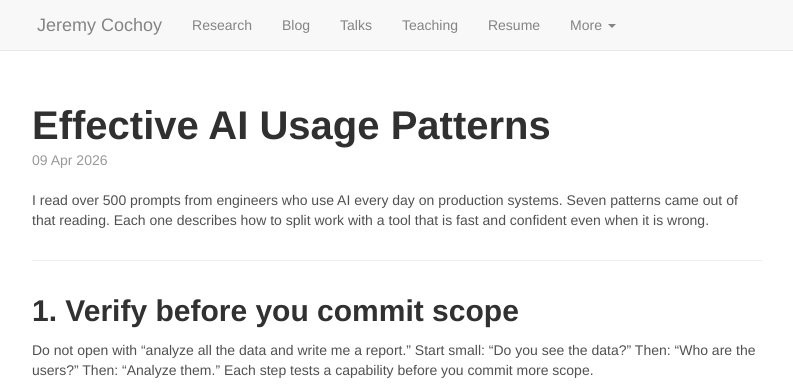
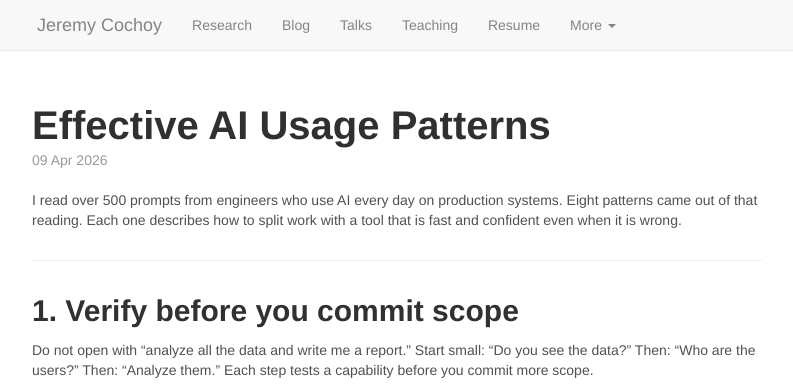
Before and after one commit to jeremycochoy/jeremycochoy.github.io, a Jekyll site: the page built from _posts/effective-ai-usage-patterns/2026-04-09-effective-ai-usage-patterns.md, in a window 1280 px wide and 900 px high. Shown: the top 384 px of the window, without its empty margins (243-1036 px from the left). Built offline with Jekyll 4.4.1, drawn with Linux system fonts in a browser that asks for light colours; nearby versions of some CDN libraries; formulas are drawn with MathJax 3; comment, search, counter and statistics services are not loaded; some of the changed text lies outside the part shown.

Commit message:
Restore section 8 as its own pattern
Sections 7 and 8 cover different concepts, so merging them was wrong.

Section 7 is about authority: who makes the decision. Section 8 is
about validity: whether the reasoning holds. Neither implies the
other, and their examples show different failure modes. Section 7
catches an implausible number. Section 8 catches a conclusion drawn
from N=1, an over-specified conclusion, a bug hidden behind NaN, and
a parameter changed without notice.

Eight patterns again. All other copyedits stand.

Co-Authored-By: Claude Opus 5 <noreply@anthropic.com>
Claude-Session: https://claude.ai/code/session_01HfHHeZtq13CPk71Vx8P2cx

```diff
--- a/_posts/effective-ai-usage-patterns/2026-04-09-effective-ai-usage-patterns.md
+++ b/_posts/effective-ai-usage-patterns/2026-04-09-effective-ai-usage-patterns.md
@@ -1,11 +1,11 @@
 ---
 layout: post
 title: "Effective AI Usage Patterns"
-description: "Seven patterns for working with AI, drawn from over 500 real engineering prompts."
+description: "Eight patterns for working with AI, drawn from over 500 real engineering prompts."
 author: Jeremy Cochoy
 ---
 
-I read over 500 prompts from engineers who use AI every day on production systems. Seven patterns came out of that reading. Each one describes how to split work with a tool that is fast and confident even when it is wrong.
+I read over 500 prompts from engineers who use AI every day on production systems. Eight patterns came out of that reading. Each one describes how to split work with a tool that is fast and confident even when it is wrong.
 
 ---
 
```
Also changed, not shown: other parts of _posts/effective-ai-usage-patterns/2026-04-09-effective-ai-usage-patterns.md (+5 -1 lines).
